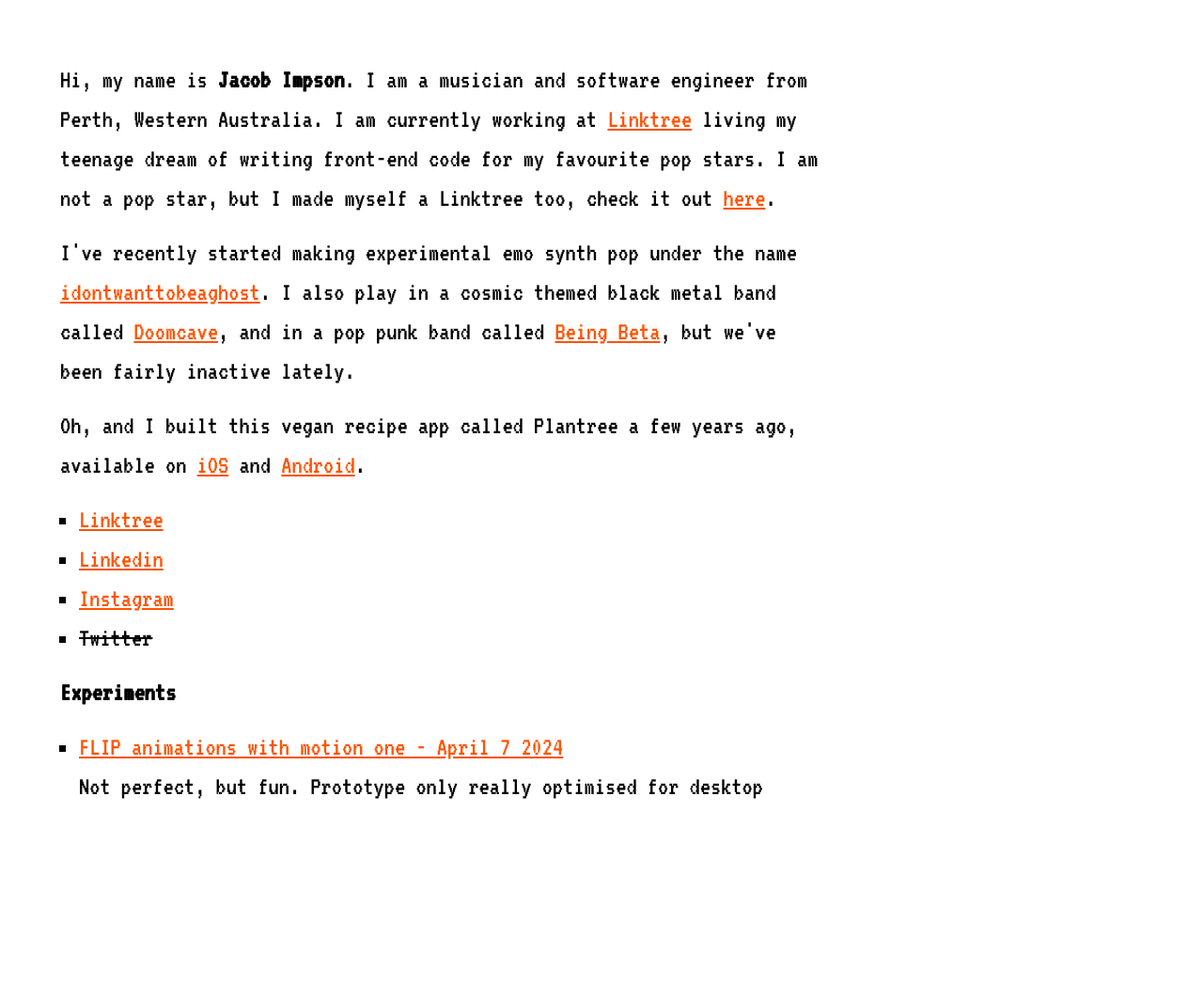
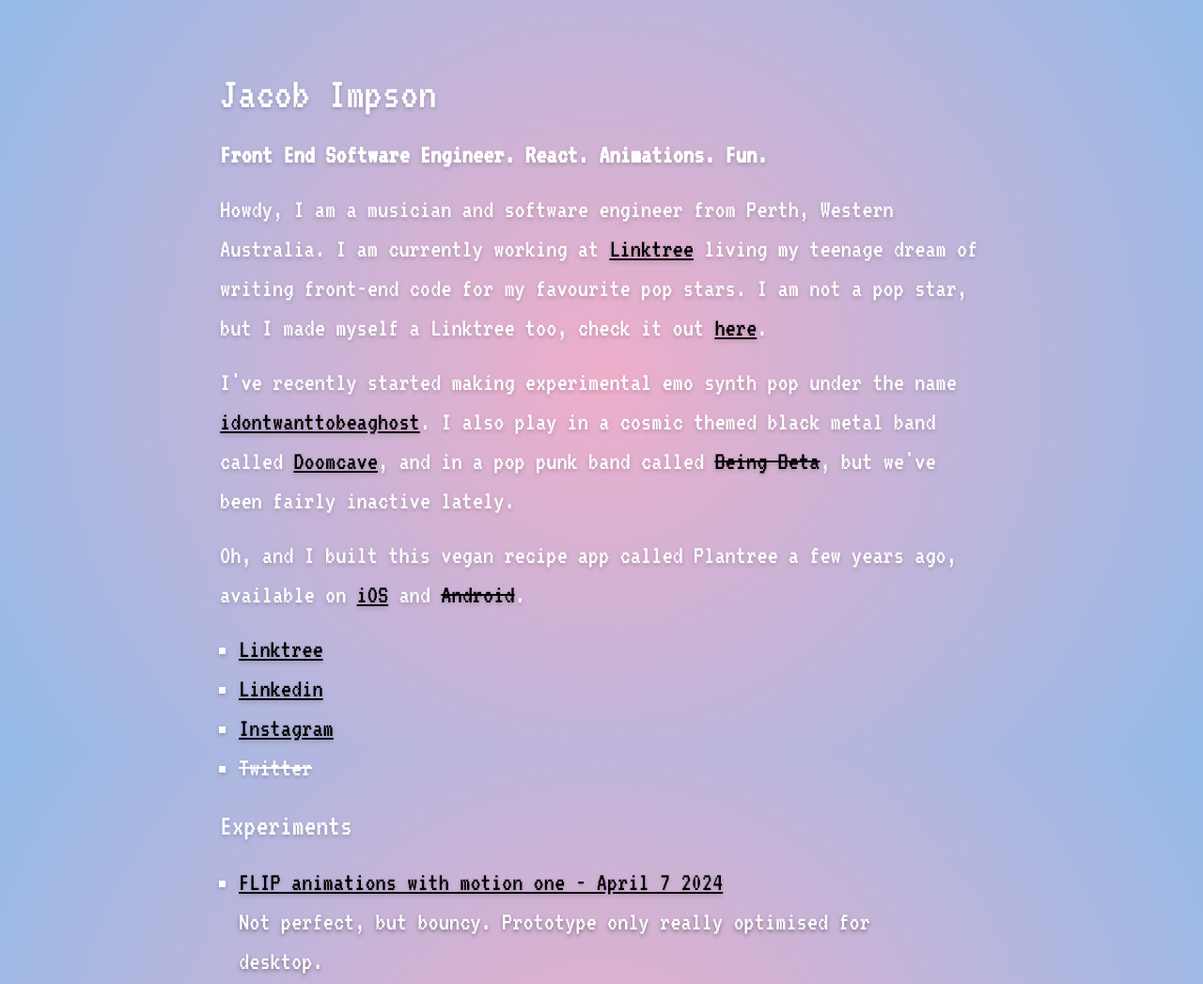
Before and after one commit to jacobimpson/jacobimpson.com, an Astro site: page / in a window 1280 px wide. Shown: the top 1047 px of the page at 94% size. Before the commit the page ends 938 px from the top, so only its background shows below. Built offline with nearby package versions, Linux system fonts and the light colour scheme; Astro itself is replaced by a stand-in of ours.

Commit message:
home page

```diff
--- a/astro.config.mjs
+++ b/astro.config.mjs
@@ -1,4 +1,9 @@
 import { defineConfig } from 'astro/config';
+import tailwind from "@astrojs/tailwind";
+
+import react from "@astrojs/react";
 
 // https://astro.build/config
-export default defineConfig({});
+export default defineConfig({
+  integrations: [tailwind(), react()]
+});
--- a/src/pages/index.astro
+++ b/src/pages/index.astro
@@ -24,9 +24,15 @@
     />
   </head>
   <body>
+    <header>
+      <h1>Jacob Impson</h1>
+      <strong>
+        <p>Front End Software Engineer. React. Animations. Fun.</p>
+      </strong>
+    </header>
     <p>
-      Hi, my name is <strong>Jacob Impson</strong>. I am a musician and software
-      engineer from Perth, Western Australia. I am currently working at
+      Howdy, I am a musician and software engineer from Perth, Western
+      Australia. I am currently working at
       <a rel="noopener noreferrer" href="https://linktr.ee/">Linktree</a> living
       my teenage dream of writing front-end code for my favourite pop stars. I am
       not a pop star, but I made myself a Linktree too, check it out
@@ -43,6 +49,7 @@
         >Doomcave</a
       >, and in a pop punk band called
       <a
+        style="text-decoration: line-through"
         rel="noopener noreferrer"
         href="https://beingbeta.bandcamp.com/album/system-not-anymore"
         >Being Beta</a
@@ -57,6 +64,7 @@
       >
       and
       <a
+        style="text-decoration: line-through"
         href="https://play.google.com/store/apps/details?id=com.jacobimpson.plantree&hl=en_US&gl=US"
         >Android</a
       >.
@@ -84,20 +92,38 @@
       </li>
     </ul>
 
-    <strong>
-      <p>Experiments</p>
-    </strong>
+    <h2>Experiments</h2>
     <ul>
       <li>
         <a href="/record-flip">FLIP animations with motion one - April 7 2024</a
         >
-        <p>Not perfect, but fun. Prototype only really optimised for desktop</p>
+        <p>
+          Not perfect, but bouncy. Prototype only really optimised for desktop.
+        </p>
       </li>
     </ul>
   </body>
 </html>
 
 <style>
+  html,
+  body {
+    min-height: 100dvh;
+    background-attachment: fixed;
+    background-image: radial-gradient(
+      circle,
+      rgba(238, 174, 202, 1) 0%,
+      rgba(148, 187, 233, 1) 100%
+    );
+  }
+
+  h1,
+  h2,
+  li,
+  p {
+    filter: drop-shadow(0 2px 2px rgba(0, 0, 0, 0.2));
+  }
+
   * {
     box-sizing: border-box;
   }
@@ -108,35 +134,53 @@
     width: 940px;
     max-width: 100vw;
     font-family: "VT323", monospace;
+    margin: 0 auto;
+    color: #fff;
+  }
+
+  header {
+    margin-bottom: 16px;
+  }
+
+  h1 {
+    margin-top: 0;
+    margin-bottom: 8px;
+    font-size: 48px;
   }
 
   p {
     margin: 0;
     line-height: 1.2;
     margin-bottom: 16px;
-    color: #000;
+    color: #fff;
   }
 
   a {
-    color: #ff5301;
+    color: #000;
     text-decoration: underline;
     transition: all ease-out;
   }
 
+  h2 {
+    font-size: 32px;
+    margin-bottom: 0;
+  }
+
+  *::selection,
   span::selection,
   li::selection,
   p::selection,
   strong::selection,
   a::selection {
-    background: #ff5301;
-    color: #000;
+    background: #000;
+    color: #fff;
   }
 
   a:hover,
   a:focus,
   a:active {
-    background: #ff5301;
-    color: #000;
+    background: #000;
+    color: #fff;
     outline: none;
   }
 
--- /dev/null
+++ b/tailwind.config.mjs
@@ -0,0 +1,8 @@
+/** @type {import('tailwindcss').Config} */
+export default {
+	content: ['./src/**/*.{astro,html,js,jsx,md,mdx,svelte,ts,tsx,vue}'],
+	theme: {
+		extend: {},
+	},
+	plugins: [],
+}
```
Also changed, not shown: package.json (+7 -0 lines), tsconfig.json (+5 -3 lines), 2 other files.
